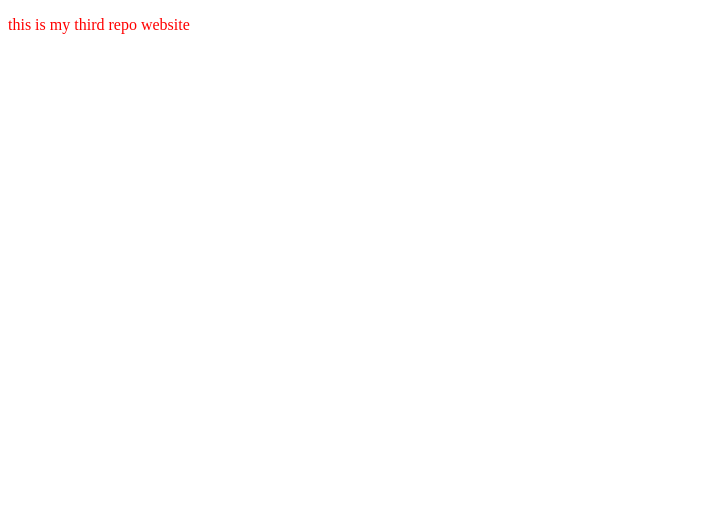
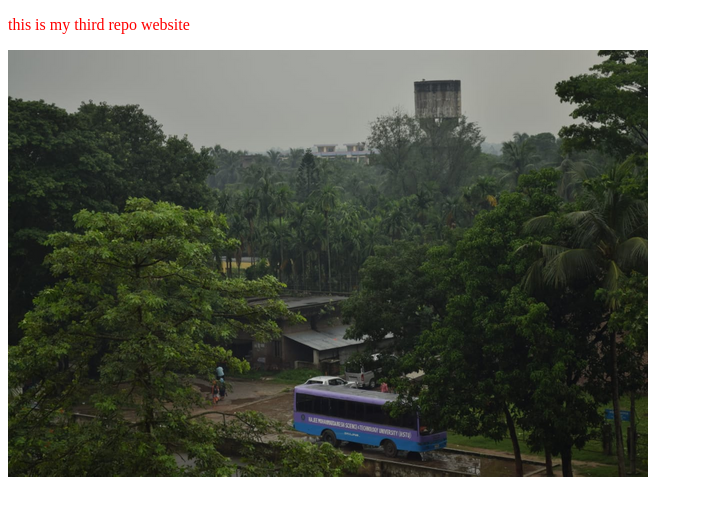
Before and after one commit to MohammadNasir520/my-third-repo, a plain HTML site: page index.html in a window 1280 px wide. Shown: the whole page, without its empty margins (0-703 px from the left). Drawn offline with Linux system fonts and the light colour scheme.

Commit message:
image added

```diff
--- a/index.html
+++ b/index.html
@@ -9,5 +9,6 @@
 </head>
 <body>
     <p> this is my third repo website</p>
+    <img src="image_5.png" alt="Hstu Buss">
 </body>
 </html>
```
